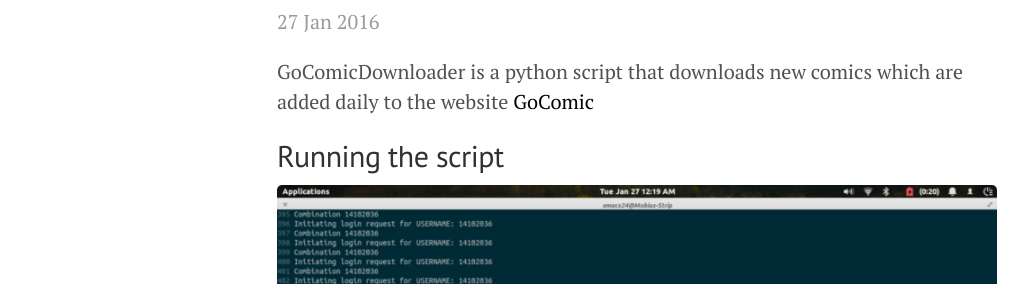
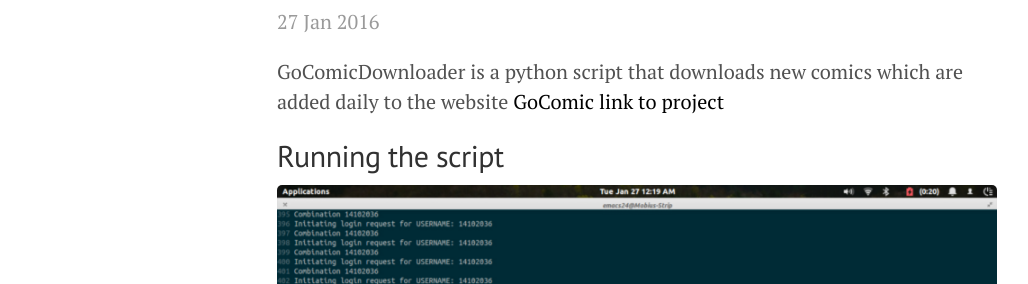
Before and after one commit to shivam043/shivam043.github.io, a Jekyll site: the page built from _posts/2016-01-27-gocomic.md, in a window 1280 px wide. Shown: the part 175-459 px from the top of the page, without its empty margins (3-1031 px from the left). Built offline with Jekyll 4.4.1, drawn with Linux system fonts in a browser that asks for light colours.

Commit message:
Update 2016-01-27-gocomic.md

```diff
--- a/_posts/2016-01-27-gocomic.md
+++ b/_posts/2016-01-27-gocomic.md
@@ -4,6 +4,7 @@ title: GoComic Downloader
 ---
 
 GoComicDownloader is a python script that downloads new comics which are added daily to the website [GoComic](https://gocomics.com)
+[link to project](https://github.com/shivam043/GoComicDownloader)
 
 ## Running the script
 ![A Screenshot of the script in action]({{ site.url }}/public/blog/bruteforce-cyberoam-shell.png)
```
